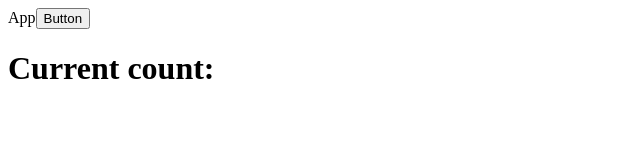
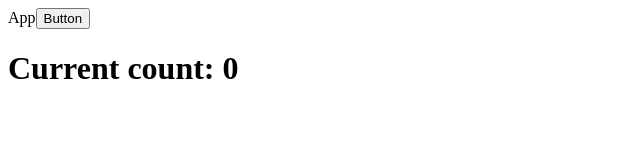
Before and after one commit to GoranAviani/react_coding_exercise_8_usestate_exercise, a React (Create React App) app: page / in a window 1280 px wide. Shown: the top 160 px of the page, without its empty margins (0-640 px from the left). Built offline with nearby package versions, Linux system fonts and the light colour scheme.

Commit message:
Coding Exercise 8: useState Exercise

```diff
--- a/src/App.js
+++ b/src/App.js
@@ -1,6 +1,7 @@
 import React, {useState} from "react";
 
 const App = () => {
+    const [counter, setCounter] = useState(0)
 
     const onButtonClick = () => {
 
@@ -11,7 +12,7 @@ const App = () => {
         <div>
             App
             <button onClick={onButtonClick}>Button</button>
-            <h1>Current count: </h1>
+            <h1>Current count: {counter}</h1>
         </div>
     )
 }
```
